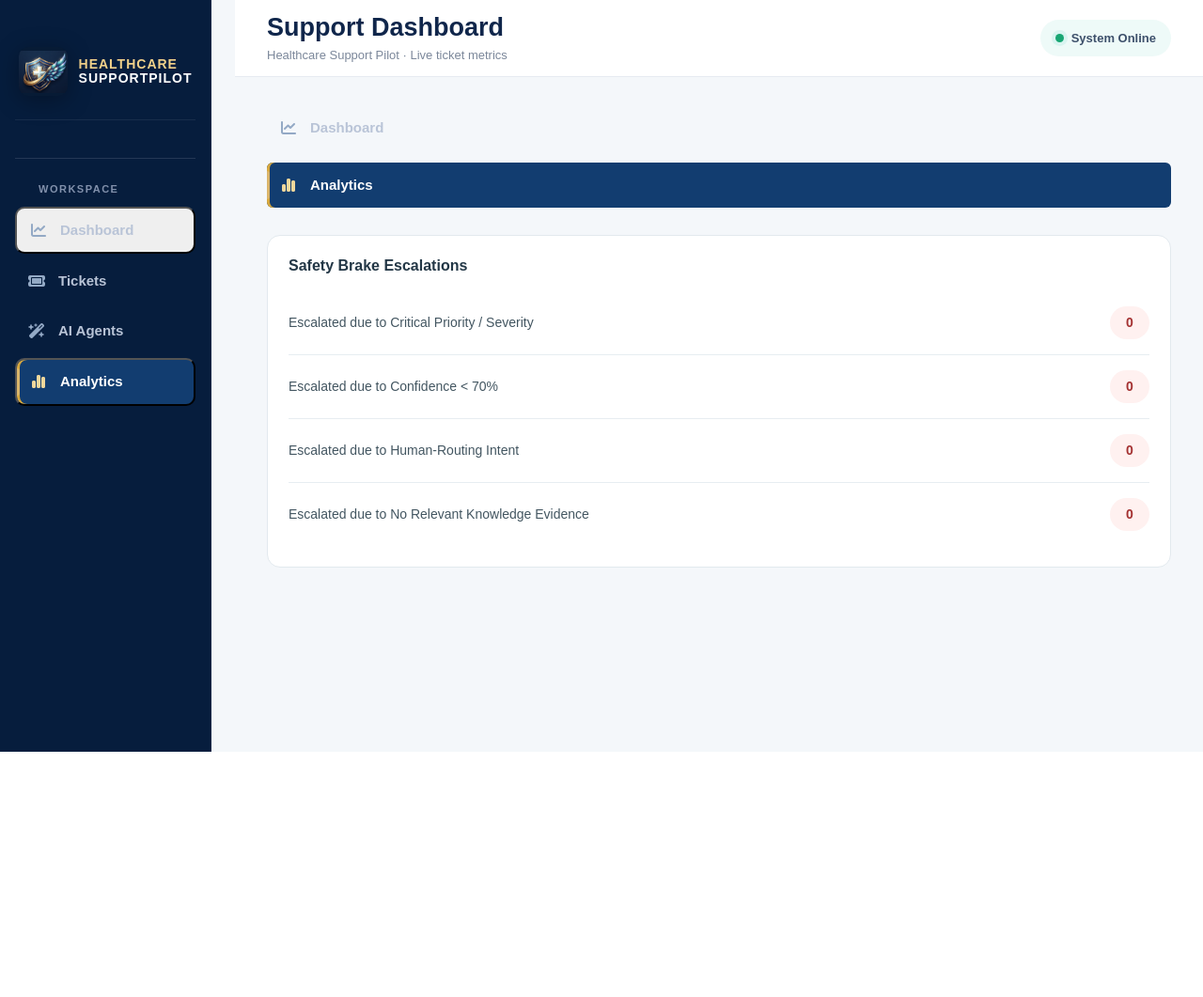
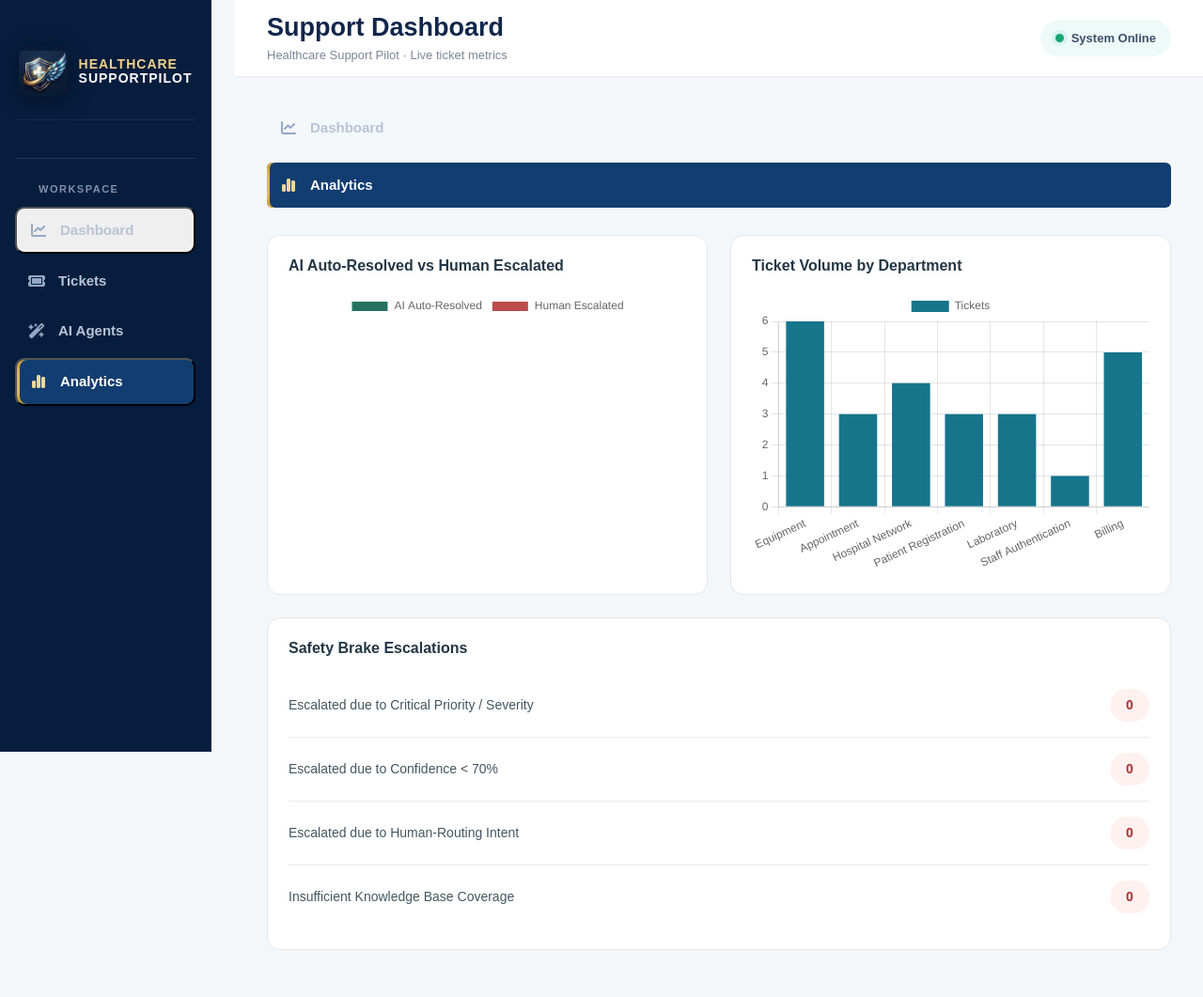
Before and after one commit to shivam15009/HealthCareSupportPilot, a Flask app: page /analytics in a window 1280 px wide. Shown: the whole page at 94% size. Before the commit the page ends 800 px from the top, so only its background shows below. Run offline with Flask 3, Linux system fonts and the light colour scheme; data comes from the database, SQL or seed files in the repository; parts of the project's set-up code (start-up, migrations or seed data) failed here and were passed over.

Commit message:
Complete Module 5: Implement workflow state machine, Chart.js analytics, and KB coverage safety brake
Co-authored-by: Copilot <223556219+Copilot@users.noreply.github.com>

```diff
--- a/app.py
+++ b/app.py
@@ -3,7 +3,7 @@ import math
 import re
 from collections import Counter
 
-from flask import Flask, request, jsonify, render_template
+from flask import Flask, abort, request, jsonify, redirect, render_template, url_for
 
 from classifier import classify_query
 
@@ -42,7 +42,7 @@ ESCALATION_RULES = {
     "critical_priority": "Escalated due to Critical Priority / Severity",
     "low_confidence": "Escalated due to Confidence < 70%",
     "human_intent": "Escalated due to Human-Routing Intent",
-    "no_knowledge_evidence": "Escalated due to No Relevant Knowledge Evidence",
+    "no_knowledge_evidence": "Insufficient Knowledge Base Coverage",
 }
 
 
@@ -110,6 +110,7 @@ init_db()
 # ============================================================
 
 @app.route("/")
+@app.route("/ticket")
 def home():
     """Milestone 1 - Ticket Classification page."""
     return render_template("tickets.html")
@@ -118,6 +119,18 @@ def home():
 @app.route("/rag")
 def rag_page():
     """Milestone 2 - AI Resolution / RAG page."""
+    ticket_id = request.args.get("ticket_id", "").strip()
+    if not ticket_id:
+        return redirect(url_for("home"))
+
+    try:
+        ticket_id = int(ticket_id)
+    except ValueError:
+        abort(400, description="ticket_id must be a valid integer")
+
+    if get_ticket(ticket_id) is None:
+        abort(404, description="Ticket not found")
+
     return render_template("rag.html")
 
 
@@ -136,12 +149,22 @@ def dashboard_page():
 
     categories = Counter(row[0] or "Unknown" for row in rows)
     priorities = Counter(row[1] or "Unspecified" for row in rows)
+    departments = Counter(row[0] or "Unknown" for row in rows)
     escalation_counts = Counter()
     resolved_count = 0
     escalated_count = 0
 
     for row in rows:
-        category, priority, status, confidence, description, severity, stored, ai_resolved = row
+        (
+            category,
+            priority,
+            status,
+            confidence,
+            description,
+            severity,
+            stored,
+            ai_resolved,
+        ) = row
         reasons = set()
         try:
             reasons.update(json.loads(stored or "[]"))
@@ -157,7 +180,7 @@ def dashboard_page():
                 severity,
             )
         )
-        if status == "ESCALATE":
+        if status in {"ESCALATE", "ESCALATED"}:
             escalated_count += 1
             for reason in reasons:
                 if reason in ESCALATION_RULES:
@@ -179,6 +202,8 @@ def dashboard_page():
         escalated_count=escalated_count,
         category_labels=list(categories.keys()),
         category_values=list(categories.values()),
+        department_labels=list(departments.keys()),
+        department_values=list(departments.values()),
         priority_labels=list(priorities.keys()),
         priority_values=list(priorities.values()),
         escalation_labels=ESCALATION_RULES,
@@ -223,7 +248,7 @@ def create_ticket():
     )
 
     status = (
-        "ESCALATE"
+        "ESCALATED"
         if requires_human_escalation(
             description,
             priority,
@@ -341,9 +366,10 @@ def rag_resolution():
             "Ignoring invalid escalation reason data for ticket %s",
             ticket_id,
         )
-    needs_human_review = bool(escalation_reasons) or ticket.get("status") == "ESCALATE"
-    if needs_human_review and ticket.get("status") != "ESCALATE":
-        update_ticket_status(ticket_id, "ESCALATE")
+    needs_human_review = (
+        bool(escalation_reasons)
+        or ticket.get("status") in {"ESCALATE", "ESCALATED"}
+    )
 
     # --------------------------------------------------------
     # Run complete Milestone 2 RAG pipeline
@@ -383,10 +409,19 @@ def rag_resolution():
         ""
     )
 
+    relevance_scores = []
+    for article in evidence:
+        try:
+            relevance_scores.append(float(article.get("score", 0)))
+        except (TypeError, ValueError):
+            relevance_scores.append(0.0)
+
     status = ticket.get("status")
     knowledge_requires_escalation = (
         rag_result.get("requires_escalation", False)
+        or rag_result.get("status") == "ESCALATED"
         or not evidence
+        or max(relevance_scores, default=0.0) < 0.30
         or (
             not needs_human_review
             and not str(resolution or "").strip()
@@ -396,24 +431,10 @@ def rag_resolution():
         escalation_reasons.add("no_knowledge_evidence")
     update_ticket_escalation_reasons(ticket_id, escalation_reasons)
     if needs_human_review or knowledge_requires_escalation:
-        status = "ESCALATE"
+        status = "ESCALATED"
         if ticket.get("status") != status:
             update_ticket_status(ticket_id, status)
-        if needs_human_review:
-            resolution = (
-                "Issue Summary\n"
-                "This ticket was escalated to a human support agent.\n\n"
-                "Operational Area\n"
-                f"{category}\n\n"
-                "Recommended Troubleshooting Steps\n"
-                "1. AI auto-resolution was skipped; await human support.\n\n"
-                "Knowledge Sources"
-            )
-        elif not resolution:
-            resolution = (
-                "No sufficiently relevant knowledge-base evidence "
-                "with troubleshooting steps was found for this ticket."
-            )
+        resolution = "AI resolution was skipped; human support review is required."
         update_ticket_ai_resolved(ticket_id, False)
     else:
         update_ticket_ai_resolved(ticket_id, True)
@@ -434,6 +455,15 @@ def rag_resolution():
         "priority": ticket.get("priority"),
         "confidence": confidence,
         "status": status,
+        "escalation_reason": (
+            ESCALATION_RULES["no_knowledge_evidence"]
+            if "no_knowledge_evidence" in escalation_reasons
+            else "; ".join(
+                ESCALATION_RULES[reason]
+                for reason in sorted(escalation_reasons)
+                if reason in ESCALATION_RULES
+            )
+        ),
 
         # Milestone 2 results
         "evidence": evidence,
--- /dev/null
+++ b/templates/analytics.html
@@ -0,0 +1,30 @@
+<div class="row g-4 mb-4">
+    <div class="col-xl-6">
+        <section class="dashboard-card">
+            <h2>AI Auto-Resolved vs Human Escalated</h2>
+            <div class="chart-wrap">
+                <canvas id="resolution-doughnut-chart" aria-label="AI auto-resolved versus human escalated tickets"></canvas>
+            </div>
+        </section>
+    </div>
+    <div class="col-xl-6">
+        <section class="dashboard-card">
+            <h2>Ticket Volume by Department</h2>
+            <div class="chart-wrap">
+                <canvas id="department-chart" aria-label="Ticket volume by department"></canvas>
+            </div>
+        </section>
+    </div>
+</div>
+
+<section class="dashboard-card">
+    <h2>Safety Brake Escalations</h2>
+    {% for rule, label in escalation_labels.items() %}
+    <div class="rule-counter">
+        <div class="rule-counter-label">{{ label }}</div>
+        <div class="rule-counter-value" aria-label="{{ escalation_counts[rule] }} tickets">
+            {{ escalation_counts[rule] }}
+        </div>
+    </div>
+    {% endfor %}
+</section>
--- a/templates/dashboard.html
+++ b/templates/dashboard.html
@@ -48,9 +48,9 @@
             <a href="/" class="sidebar-link">
                 <i class="fa-solid fa-ticket"></i><span>Tickets</span>
             </a>
-            <a href="/rag" class="sidebar-link">
+            <span class="sidebar-link" aria-disabled="true" title="Open AI Resolution from a specific ticket">
                 <i class="fa-solid fa-wand-magic-sparkles"></i><span>AI Agents</span>
-            </a>
+            </span>
             <button class="sidebar-link dashboard-tab-link {{ 'active' if active_tab == 'analytics' else '' }}" type="button" role="tab"
                     data-bs-toggle="pill" data-bs-target="#analytics-tab" aria-controls="analytics-tab"
                     aria-selected="{{ 'true' if active_tab == 'analytics' else 'false' }}">
@@ -124,17 +124,7 @@
 
                 <section id="analytics-tab" class="tab-pane fade {{ 'show active' if active_tab == 'analytics' else '' }}"
                          role="tabpanel" tabindex="0">
-                    <section class="dashboard-card">
-                        <h2>Safety Brake Escalations</h2>
-                        {% for rule, label in escalation_labels.items() %}
-                        <div class="rule-counter">
-                            <div class="rule-counter-label">{{ label }}</div>
-                            <div class="rule-counter-value" aria-label="{{ escalation_counts[rule] }} tickets">
-                                {{ escalation_counts[rule] }}
-                            </div>
-                        </div>
-                        {% endfor %}
-                    </section>
+                    {% include "analytics.html" %}
                 </section>
             </div>
         </div>
@@ -154,14 +144,14 @@
                 link.classList.toggle("active", active);
                 link.setAttribute("aria-selected", String(active));
             });
-            if (target === "#dashboard-tab") {
-                dashboardCharts.forEach((chart) => chart.resize());
-            }
+            dashboardCharts.forEach((chart) => chart.resize());
         });
     });
 
     const categoryLabels = {{ category_labels | tojson }};
     const categoryValues = {{ category_values | tojson }};
+    const departmentLabels = {{ department_labels | tojson }};
+    const departmentValues = {{ department_values | tojson }};
     const priorityLabels = {{ priority_labels | tojson }};
     const priorityValues = {{ priority_values | tojson }};
     const resolutionValues = [
@@ -188,6 +178,19 @@
         data: { labels: priorityLabels, datasets: [{ label: "Tickets", data: priorityValues, backgroundColor: "#365f9d" }] },
         options: { responsive: true, maintainAspectRatio: false, scales: { y: { beginAtZero: true, ticks: { precision: 0 } } } }
     }));
+    dashboardCharts.push(new Chart(document.getElementById("resolution-doughnut-chart"), {
+        type: "doughnut",
+        data: {
+            labels: ["AI Auto-Resolved", "Human Escalated"],
+            datasets: [{ data: [{{ resolved_count }}, {{ escalated_count }}], backgroundColor: ["#26735f", "#bd4b4b"] }]
+        },
+        options: { responsive: true, maintainAspectRatio: false }
+    }));
+    dashboardCharts.push(new Chart(document.getElementById("department-chart"), {
+        type: "bar",
+        data: { labels: departmentLabels, datasets: [{ label: "Tickets", data: departmentValues, backgroundColor: "#17758b" }] },
+        options: { responsive: true, maintainAspectRatio: false, scales: { y: { beginAtZero: true, ticks: { precision: 0 } } } }
+    }));
 </script>
 </body>
 </html>
```
Also changed, not shown: rag/pipeline.py (+67 -10 lines).
